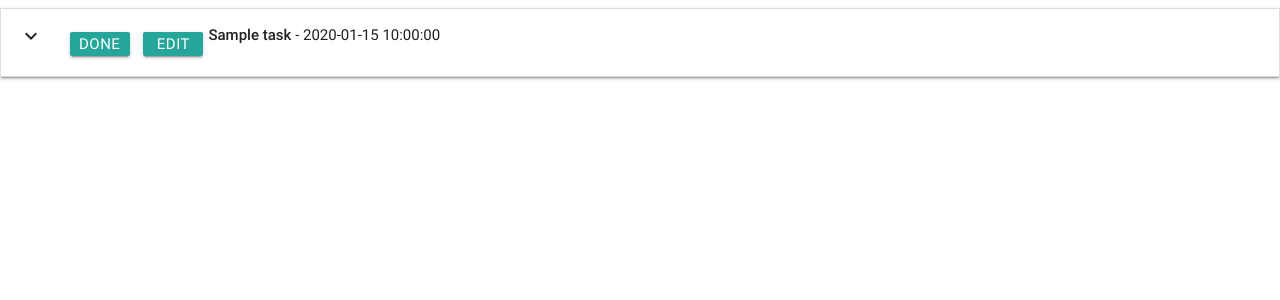
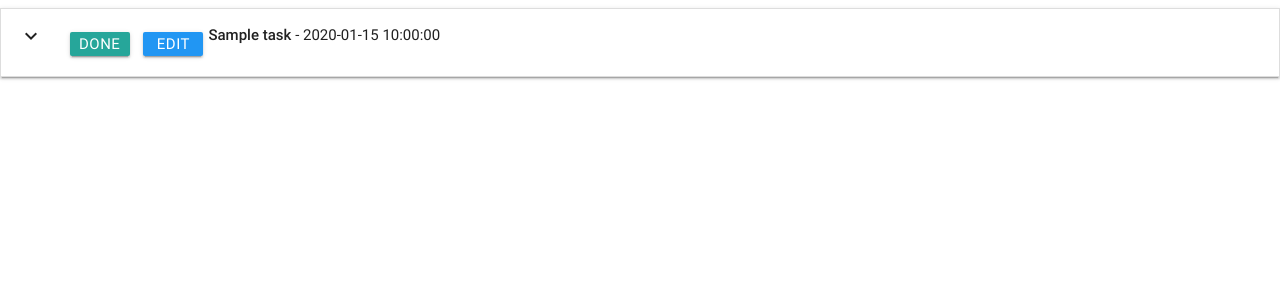
Before and after one commit to jjackson19862017/TaskManagerProject, a Flask app: page / in a window 1280 px wide. Shown: the top 300 px of the page. Run offline with Flask 2, Linux system fonts and the light colour scheme; a database or web service that is not in the repository returns one stand-in record (values such as "Sample title"); some libraries are stand-ins or nearby versions.

Commit message:
Edit button changed to Blue
Signed-off-by: Stephen Jackson <jjackson19862017@gmail.com>

```diff
--- a/templates/tasks.html
+++ b/templates/tasks.html
@@ -7,7 +7,7 @@
 <div class="col s3">
 <i class="material-icons">expand_more</i>
 <a class="waves-effect waves-light btn btn_small">Done</a>
-<a class="waves-effect waves-light btn btn_small">Edit</a>
+<a class="waves-effect waves-light btn btn_small blue">Edit</a>
 </div>
                 <div class=" task_header col s9">
                     <strong>{{task.task_name}}</strong> - {{task.due_date}}
```
